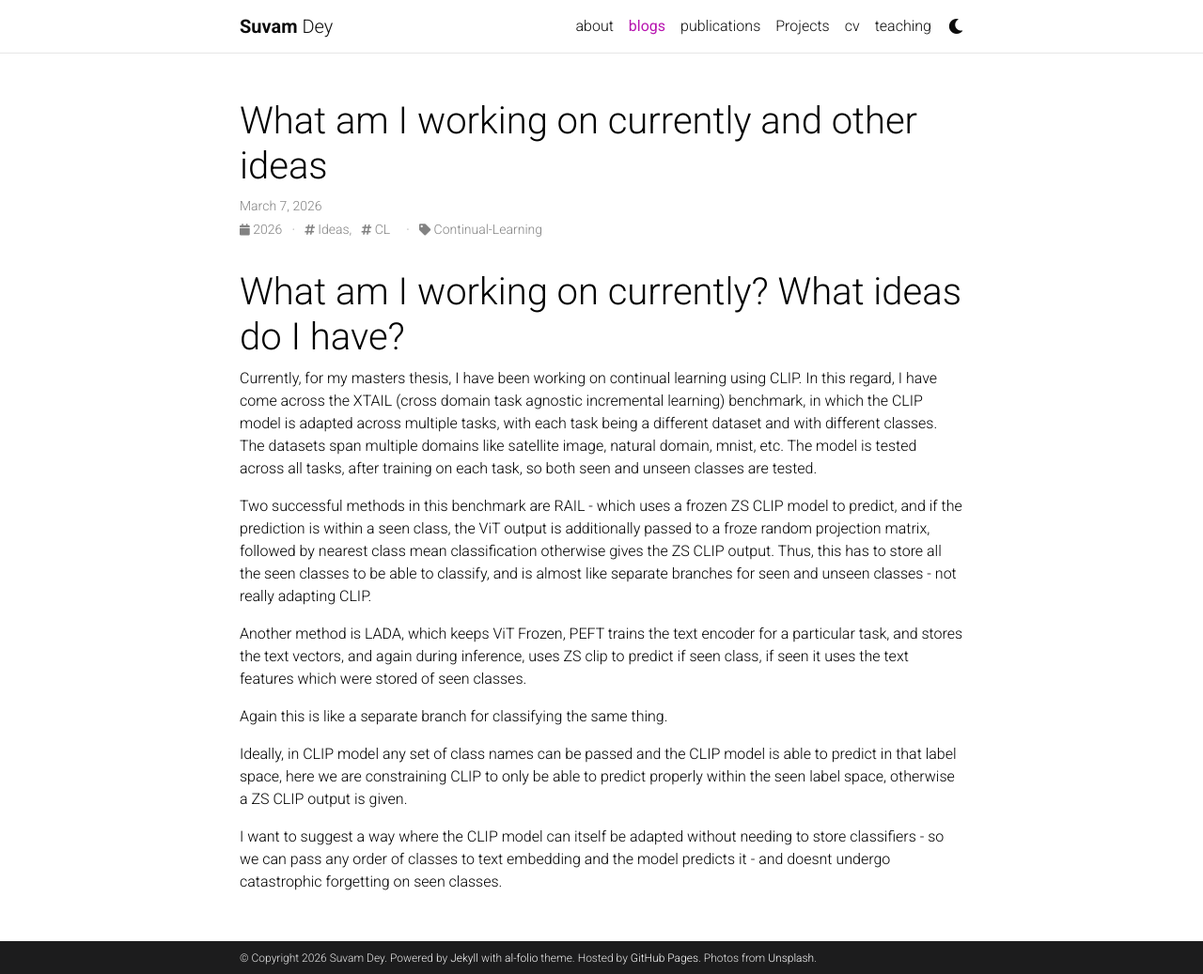
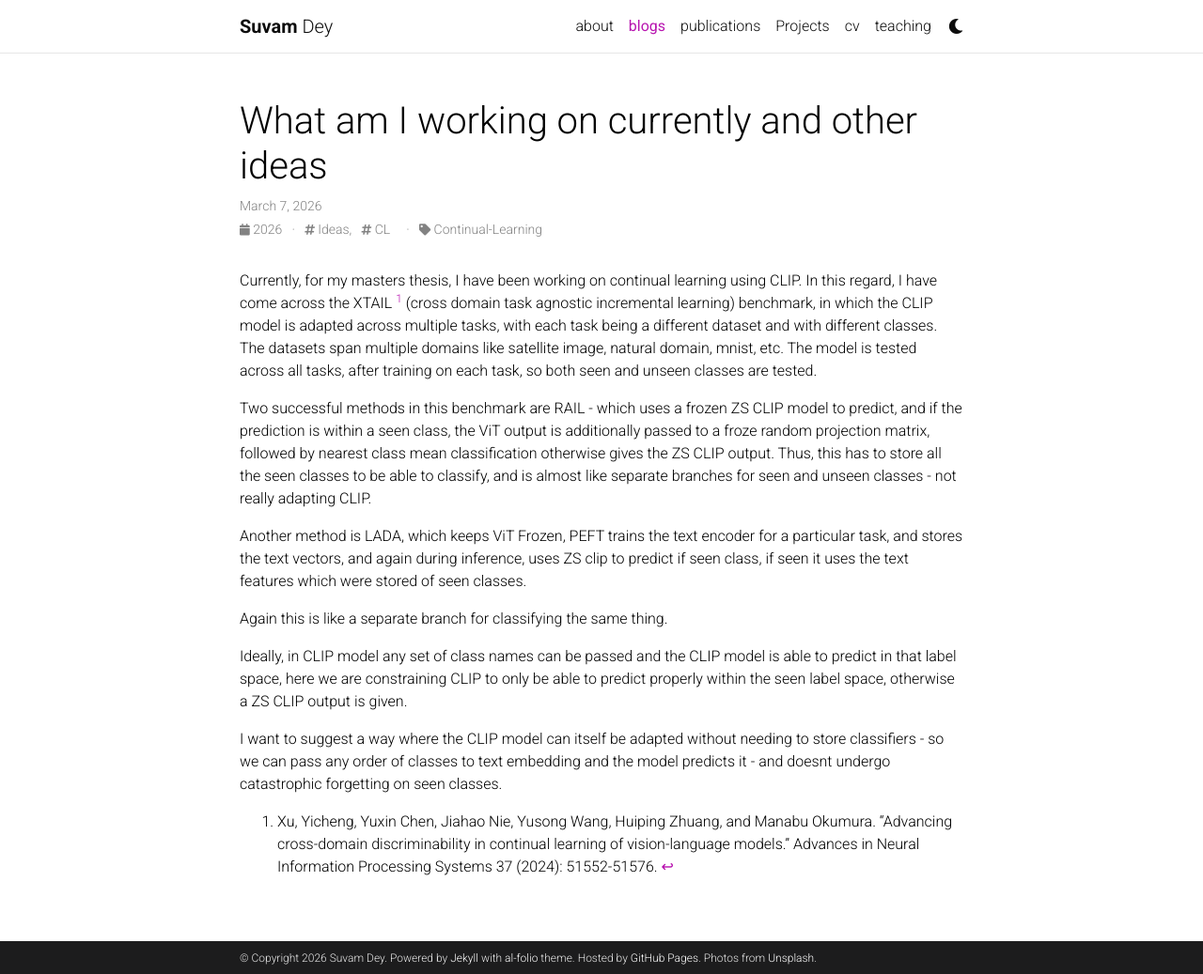
Before and after one commit to YedMavus/yedmavus.github.io, a Jekyll site: the page built from _posts/2026-03-08-current-research.md, in a window 1280 px wide and 1037 px high. Shown: the whole window at 94% size. Built offline with Jekyll 4.4.1, drawn with Linux system fonts in a browser that asks for light colours; comment, search, counter and statistics services are not loaded; a style sheet for code colours, icons or effects is not loaded.

Commit message:
Update 2026-03-08-current-research.md

```diff
--- a/_posts/2026-03-08-current-research.md
+++ b/_posts/2026-03-08-current-research.md
@@ -8,9 +8,8 @@ categories: Continual-Learning
 bibliography: march26-bib.bib
 ---
 
-# What am I working on currently? What ideas do I have?
 
-Currently, for my masters thesis, I have been working on continual learning using CLIP. In this regard, I have come across the XTAIL <d-cite key="xu2024advancing"></d-cite> (cross domain task agnostic incremental learning) benchmark, in which the CLIP model is adapted across multiple tasks, with each task being a different dataset and with different classes. The datasets span multiple domains like satellite image, natural domain, mnist, etc. The model is tested across all tasks, after training on each task, so both seen and unseen classes are tested.
+Currently, for my masters thesis, I have been working on continual learning using CLIP. In this regard, I have come across the XTAIL [^1] <d-cite key="xu2024advancing"></d-cite> (cross domain task agnostic incremental learning) benchmark, in which the CLIP model is adapted across multiple tasks, with each task being a different dataset and with different classes. The datasets span multiple domains like satellite image, natural domain, mnist, etc. The model is tested across all tasks, after training on each task, so both seen and unseen classes are tested.
 
 Two successful methods in this benchmark are RAIL - which uses a frozen ZS CLIP model to predict, and if the prediction is within a seen class, the ViT output is additionally passed to a froze random projection matrix, followed by nearest class mean classification otherwise gives the ZS CLIP output. Thus, this has to store all the seen classes to be able to classify, and is almost like separate branches for seen and unseen classes - not really adapting CLIP.
 
@@ -20,7 +19,7 @@ Again this is like a separate branch for classifying the same thing.
 
 Ideally, in CLIP model any set of class names can be passed and the CLIP model is able to predict in that label space, here we are constraining CLIP to only be able to predict properly within the seen label space, otherwise a ZS CLIP output is given.
 
-
+[^1]:Xu, Y., Chen, Y., Nie, J., Wang, Y., Zhuang, H., & Okumura, M. (2024). Advancing cross-domain discriminability in continual learning of vision-language models. Advances in Neural Information Processing Systems, 37, 51552-51576.
 
 I want to suggest a way where the CLIP model can itself be adapted without needing to store classifiers - so we can pass any order of classes to text embedding and the model predicts it - and doesnt undergo catastrophic forgetting on seen classes.
 
```
